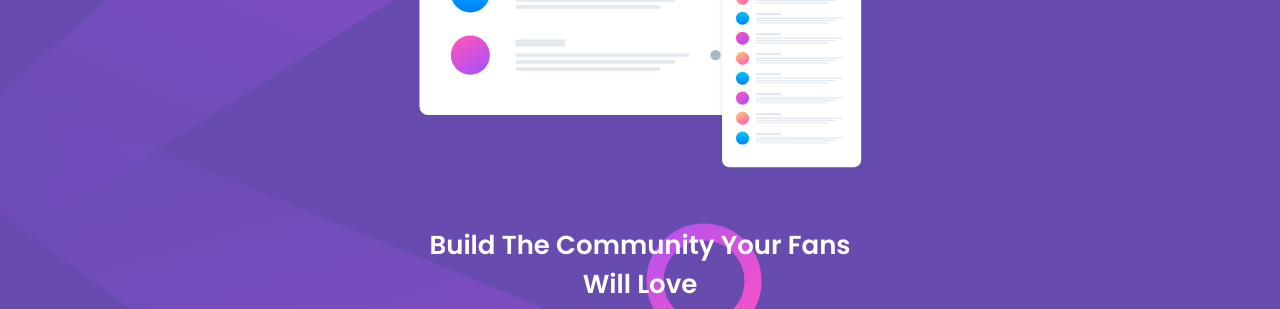
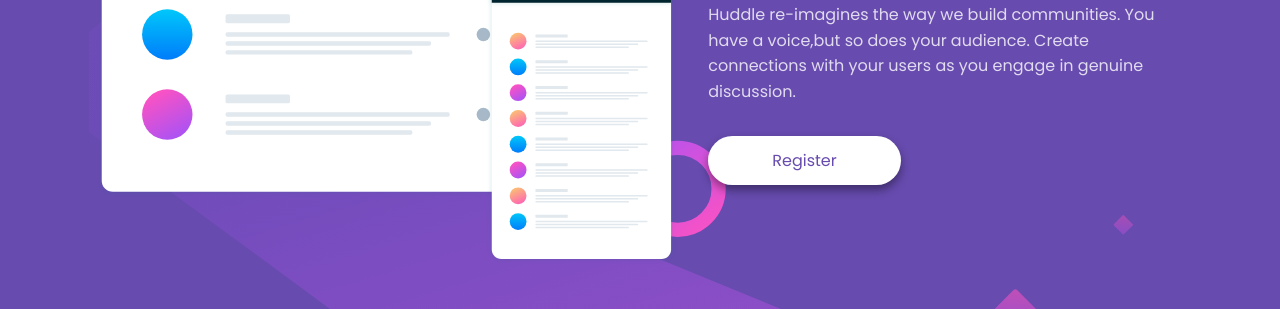
Before and after one commit to 6kbzn9/Huddle-Landing-Page, a plain HTML site: page index.html in a window 1280 px wide. Shown: the part 282-591 px from the top of the page. Drawn offline with Linux system fonts and the light colour scheme.

Commit message:
final version ~

```diff
--- a/style.css
+++ b/style.css
@@ -96,6 +96,45 @@
 
 @media screen and (min-width: 600px) {
   body {
-    background: url(images/bg-desktop.svg) var(--violet) no-repeat top left;
+    background: url(images/bg-desktop.svg) var(--violet) no-repeat center center;
+    background-size: contain;
   }
 }
+
+@media screen and (min-width: 800px) {
+  .wrapper {
+    max-width: 1200px;
+  }
+  .main {
+    display: grid;
+    grid-template-columns: 2fr 1.75fr;
+    padding-bottom: 1.5rem;
+  }
+  .content {
+    text-align: start;
+
+    padding-left: 2rem;
+  }
+  .title {
+    font-size: 2rem;
+  }
+  .register {
+    display: inline-block;
+    padding: 0.75rem 4rem;
+  }
+  footer {
+    justify-content: flex-end;
+  }
+}
+
+@media screen and (min-width: 1200px) {
+  .wrapper {
+    max-width: 1200px;
+  }
+  .main {
+    padding-bottom: 0;
+  }
+  .content {
+    padding-top: 2.5rem;
+  }
+}
```
